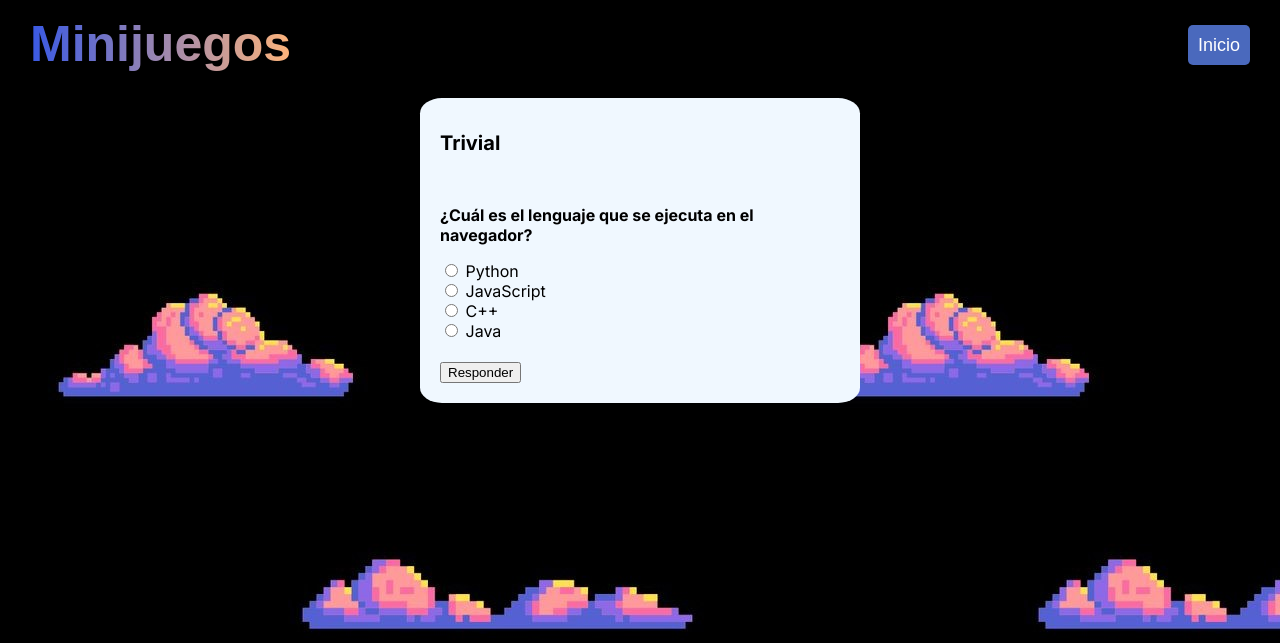
After one commit to marta-gn/minijuegos, a Flask app: page /trivial in a window 1280 px wide. The commit adds this page. Shown: the top 643 px of the page. Run offline with Flask 3, Linux system fonts and the light colour scheme; some web fonts are replaced.

Commit message:
Añadidas plantillas y cambios en app.py

```diff
--- a/app.py
+++ b/app.py
@@ -157,5 +157,68 @@ def reiniciar_ahorcado():
     session.clear()
     return redirect(url_for("ahorcado"))
 
+preguntas = [
+    {
+        "pregunta": "¿Cuál es el lenguaje que se ejecuta en el navegador?",
+        "opciones": ["Python", "JavaScript", "C++", "Java"],
+        "respuesta": "JavaScript"
+    },
+    {
+        "pregunta": "¿Qué significa HTML?",
+        "opciones": ["Hyper Trainer Marking Language", "Hyper Text Markup Language", "Hyper Text Marketing Language", "High Text Markup Language"],
+        "respuesta": "Hyper Text Markup Language"
+    },
+    {
+        "pregunta": "¿Cuál es la capital de España?",
+        "opciones": ["Barcelona", "Sevilla", "Madrid", "Valencia"],
+        "respuesta": "Madrid"
+    },
+    {
+        "pregunta": "¿Qué símbolo se usa para comentarios en Python?",
+        "opciones": ["//", "#", "<!-- -->", "/* */"],
+        "respuesta": "#"
+    }
+]
+
+@app.route("/trivial", methods=["GET", "POST"])
+def trivial():
+    if "pregunta_actual" not in session:
+        session["pregunta_actual"] = 0
+        session["aciertos"] = 0
+
+    pregunta_actual = session["pregunta_actual"]
+    aciertos = session["aciertos"]
+    mensaje = None
+    fin = False
+
+    if request.method == "POST":
+        respuesta = request.form.get("respuesta")
+        correcta = preguntas[pregunta_actual]["respuesta"]
+
+        if respuesta == correcta:
+            mensaje = "✅ ¡Correcto!"
+            aciertos += 1
+        else:
+            mensaje = f"❌ Incorrecto. La respuesta correcta era: {correcta}"
+
+        # Pasamos a la siguiente pregunta
+        pregunta_actual += 1
+
+        if pregunta_actual >= len(preguntas):
+            mensaje = f"🎉 Fin del juego. Has acertado {aciertos} de {len(preguntas)} preguntas."
+            fin = True
+            session.clear()  # reiniciamos para nueva partida
+        else:
+            session["pregunta_actual"] = pregunta_actual
+            session["aciertos"] = aciertos
+
+    return render_template(
+        "trivial.html",
+        pregunta=preguntas[session.get("pregunta_actual", 0)] if not fin else None,
+        mensaje=mensaje,
+        fin=fin,
+        aciertos=aciertos
+    )
+
 if __name__ == "__main__":
     app.run(debug=True)
--- a/templates/base.html
+++ b/templates/base.html
@@ -79,15 +79,17 @@
             /* para apilar verticalmente */
             gap: 20px;
             /* espacio entre hijos */
-            width: fit-content;
+            width: 400px;
             /* o un ancho fijo como 400px */
             margin: 0 auto;
             /* centra horizontalmente */
+            border-radius: 5%;
         }
 
         .container h1 {
             font-size: 20px;
         }
+
     </style>
 </head>
 
--- a/templates/index.html
+++ b/templates/index.html
@@ -29,6 +29,8 @@
 <div>
     <a href="/ahorcado">Ahorcado</a>
     <a href="/adivinar">Adivinar</a>
+    <a href="/trivial">Trivial</a>
+
 </div>
  {% endblock %}
 </body>
--- /dev/null
+++ b/templates/trivial.html
@@ -0,0 +1,30 @@
+{% extends "base.html" %}
+
+{% block title %}Trivial{% endblock %}
+
+{% block content %}
+    <div class="container">
+        <h1>Trivial</h1>
+
+        {% if not fin %}
+            <form method="post">
+                <p class="pregunta"><strong>{{ pregunta.pregunta }}</strong></p>
+                {% for opcion in pregunta.opciones %}
+                    <label>
+                        <input type="radio" name="respuesta" value="{{ opcion }}" required>
+                        {{ opcion }}
+                    </label><br>
+                {% endfor %}
+                <br>
+                <button type="submit">Responder</button>
+            </form>
+        {% else %}
+            <p>{{ mensaje }}</p>
+            <a href="{{ url_for('trivial') }}">🔄 Jugar otra vez</a>
+        {% endif %}
+
+        {% if mensaje and not fin %}
+            <p>{{ mensaje }}</p>
+        {% endif %}
+    </div>
+{% endblock %}
```
